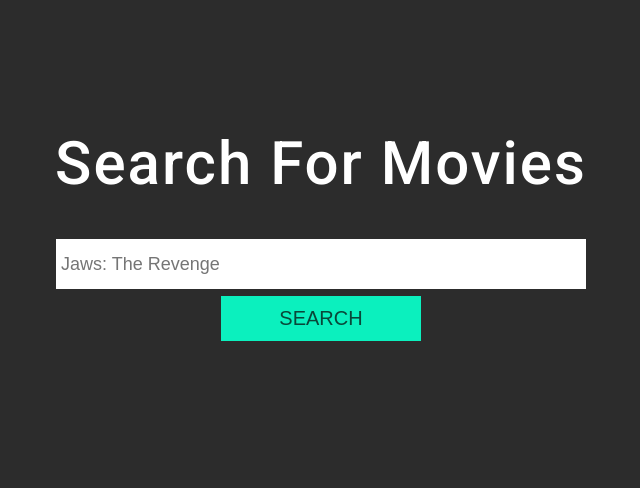
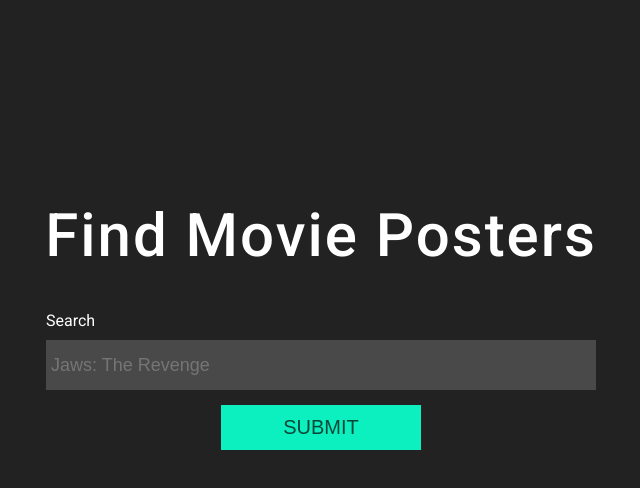
Before and after one commit to pacalabre/react-movie-search, a React (Create React App) app: page / in a window 1280 px wide. Shown: the top 488 px of the page, without its empty margins (319-959 px from the left). Built offline with nearby package versions, Linux system fonts and the light colour scheme.

Commit message:
Added search label for accessibility reasons. Also made the input color a grey to match the dark theme, and increased the darkness of the background for accessibilty reasons.

```diff
--- a/src/App.css
+++ b/src/App.css
@@ -5,7 +5,7 @@
 }
 
 body {
-  background: #2c2c2c;
+  background: #222;
   color: white;
   font-family: "Roboto", "Arial", "sans-serif";
 }
@@ -13,7 +13,7 @@ body {
 h1 {
   font-size: 3.75rem;
   letter-spacing: 2px;
-  margin-top: 10%;
+  margin-top: 200px;
   font-weight: 500;
 }
 
--- a/src/App.js
+++ b/src/App.js
@@ -16,7 +16,7 @@ function App() {
 
   return (
     <main className="App">
-      <h1>Search For Movies</h1>
+      <h1>Find Movie Posters</h1>
       <MovieSearch
         setHasSearched={setHasSearched}
         setIsLoading={setIsLoading}
--- a/src/MovieDropdown/MovieDropdown.css
+++ b/src/MovieDropdown/MovieDropdown.css
@@ -7,7 +7,7 @@
 }
 
 .movie-dropdown-select {
-  height: 45px;
+  background: #0bf0be;
   padding: 5px;
   font-size: 18px;
   width: 300px;
--- a/src/MovieSearch/MovieSearch.css
+++ b/src/MovieSearch/MovieSearch.css
@@ -7,12 +7,20 @@
   margin: auto;
 }
 
+.movie-search-label {
+  align-self: flex-start;
+  margin-bottom: 10px;
+}
+
 .movie-search-input {
   height: 40px;
-  min-width: 520px;
+  max-width: 540px;
+  width: 100%;
   font-size: 18px;
   padding: 5px;
   border: none;
+  color: white;
+  background: #494949;
 }
 
 .movie-search-btn {
@@ -22,7 +30,7 @@
   min-width: 200px;
   font-size: 20px;
   text-transform: uppercase;
-  margin-top: 7px;
+  margin-top: 15px;
   font-weight: 500;
   color: #094739;
   transition: 0.2s;
--- a/src/MovieSearch/MovieSearch.js
+++ b/src/MovieSearch/MovieSearch.js
@@ -31,10 +31,14 @@ export function MovieSearch({
   };
   return (
     <form className="movie-search-form">
+      <label className="movie-search-label" for="search">
+        Search
+      </label>
       <input
         onChange={(event) => {
           setSearchTerm(event.target.value);
         }}
+        name="search"
         value={searchTerm}
         className="movie-search-input"
         placeholder="Jaws: The Revenge"
@@ -46,7 +50,7 @@ export function MovieSearch({
         }}
         className="movie-search-btn"
       >
-        Search
+        Submit
       </button>
     </form>
   );
```
